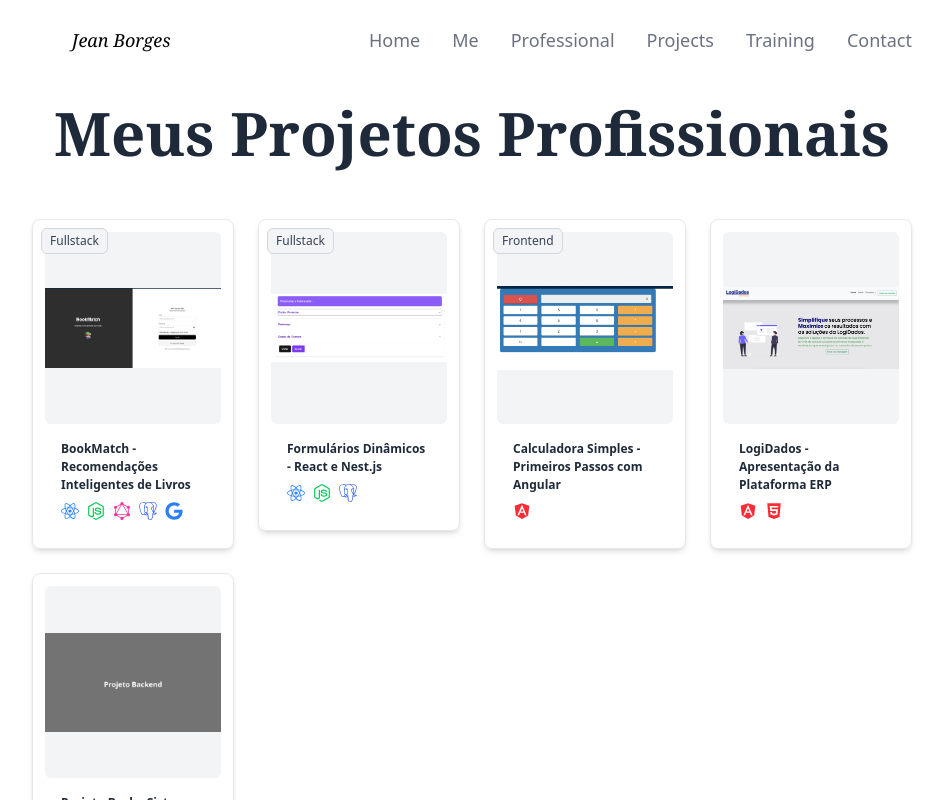
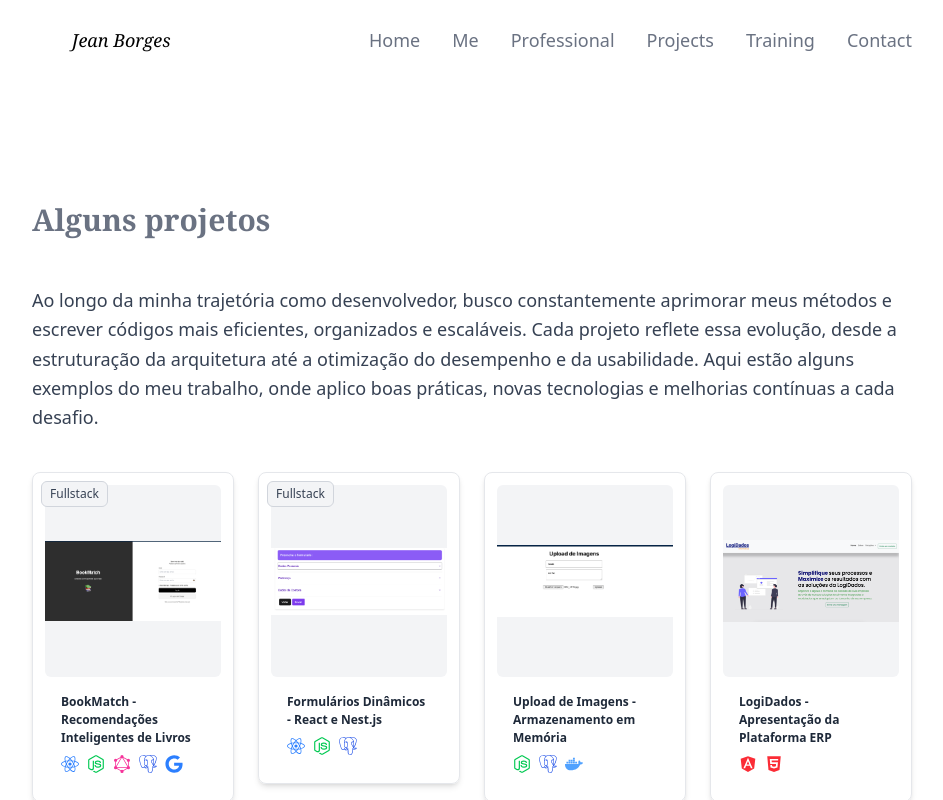
Before and after one commit to JeanDares/new-portifolio, a React (Vite) app: page /projects in a window 1280 px wide. Shown: the top 800 px of the page, without its empty margins (168-1111 px from the left). Built offline with nearby package versions, Linux system fonts and the light colour scheme.

Commit message:
fix- projects

```diff
--- a/src/pages/projects/Projects.tsx
+++ b/src/pages/projects/Projects.tsx
@@ -7,6 +7,7 @@ import calculadora from '../../assets/calculadora.png';
 import forms from '../../assets/forms.png';
 import logidados from '../../assets/logidados.png';
 import projeto_back from '../../assets/projeto_back.png';
+import uploadImage from '../../assets/uploadImage.png';
 import { useState } from 'react';
 
 // Definindo o tipo dos projetos
@@ -43,15 +44,14 @@ const projects: Project[] = [
         "type": "Fullstack",
         "liveDemoLink": "https://front-agencia.vercel.app/"
     },
-
     {
-        "image": calculadora,
-        "title": "Calculadora Simples - Primeiros Passos com Angular",
-        "description": "Uma calculadora básica desenvolvida como um projeto introdutório ao Angular. Com uma interface intuitiva, permite realizar operações matemáticas simples, como soma, subtração, multiplicação e divisão.",
-        "technologies": ["Angular"],
-        "githubLinkfront": "https://github.com/JeanDares/calculadora_angular",
-        "type": "Frontend",
-        "liveDemoLink": "https://calculadora-angular-jet.vercel.app/"
+        "image": uploadImage,
+        "title": "Upload de Imagens - Armazenamento em Memória",
+        "description": "Projeto simples para upload, armazenamento e manipulação de imagens. Utiliza Multer com MemoryStorage no backend, permitindo testar diferentes opções de upload e armazenar as imagens em um banco PostgreSQL.",
+        "technologies": ["Node.js", "PostgreSQL", "Docker"],
+        "githublinkback": "https://github.com/JeanDares/bkn-uploadImg",
+        "githubLinkfront": "https://github.com/JeanDares/frn-uploadimg",
+        "liveDemoLink": "https://frn-uploadimg.onrender.com/"
     },
     {
         "image": logidados,
@@ -67,14 +67,19 @@ const projects: Project[] = [
         "description": "Um sistema de autenticação de usuários desenvolvido com Node.js e PostgreSQL. Permite o cadastro de novos usuários, login e logout, além de verificar a autenticidade das credenciais. As senhas são criptografadas antes de serem armazenadas no banco de dados.",
         "technologies": ["Node.js", "PostgreSQL"],
         "githublinkback": "https://github.com/JeanDares/bkn_auth/tree/main",
-    }
+    },
 
 
 
-
-
-
-
+    {
+        "image": calculadora,
+        "title": "Calculadora Simples - Primeiros Passos com Angular",
+        "description": "Uma calculadora básica desenvolvida como um projeto introdutório ao Angular. Com uma interface intuitiva, permite realizar operações matemáticas simples, como soma, subtração, multiplicação e divisão.",
+        "technologies": ["Angular"],
+        "githubLinkfront": "https://github.com/JeanDares/calculadora_angular",
+        "type": "Frontend",
+        "liveDemoLink": "https://calculadora-angular-jet.vercel.app/"
+    },
 ];
 
 
@@ -91,10 +96,23 @@ function ProfessionalProjects() {
 
     return (
         <div className="min-h-screen bg-white py-24 px-8 lg:px-50">
-            <h1 className="text-4xl md:text-6xl font-bold font-serif text-gray-800 leading-tight text-center mb-12">
-                Meus Projetos Profissionais
+
+            <h1 className="text-4xl md:text-6xl font-bold font-serif text-gray-800 leading-tight mb-10 ">
+                <br />
+                <span className="text-2xl md:text-3xl text-gray-500">Alguns projetos</span>
             </h1>
 
+
+            {/* Introdução */}
+            <section className=' mb-10'>
+                <p className="mt-4 text-lg text-gray-700 leading-relaxed text-start">
+                    Ao longo da minha trajetória como desenvolvedor, busco constantemente aprimorar meus métodos e escrever códigos mais eficientes, organizados e escaláveis.
+                    Cada projeto reflete essa evolução, desde a estruturação da arquitetura até a otimização do desempenho e da usabilidade.
+                    Aqui estão alguns exemplos do meu trabalho, onde aplico boas práticas, novas tecnologias e melhorias contínuas a cada desafio.
+                </p>
+
+
+            </section>
             <div className="grid grid-cols-1 sm:grid-cols-2 md:grid-cols-3 lg:grid-cols-4 gap-6">
                 {projects.map((project, index) => (
                     <div key={index} onClick={() => handleProjectClick(project)} className="cursor-pointer">
```
Also changed, not shown: src/assets/uploadImage.png (added).
